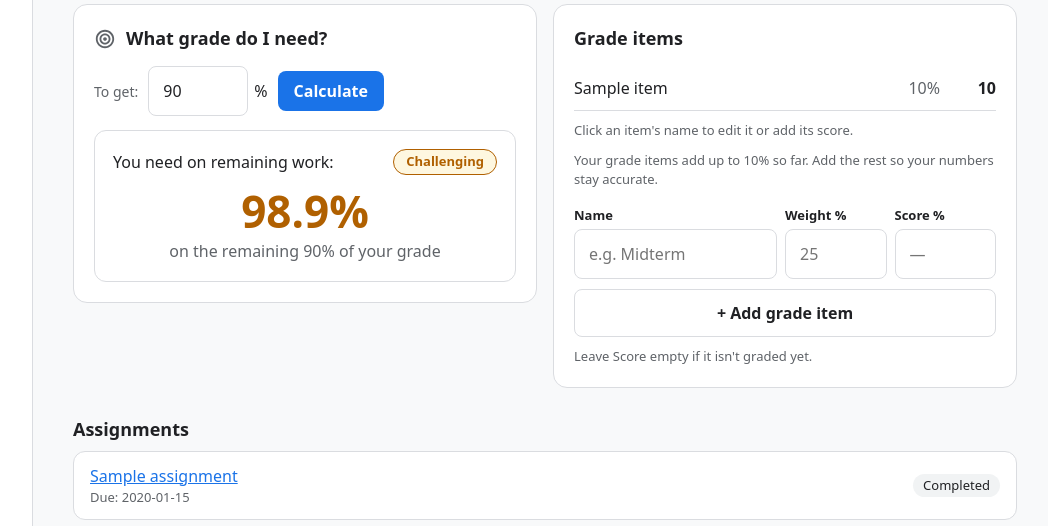
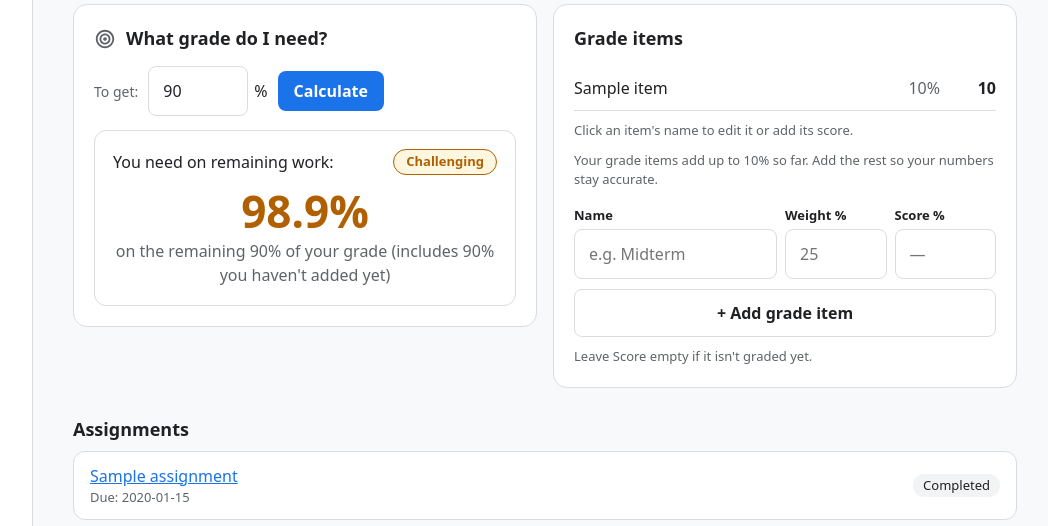
Before and after one commit to BhavyaSura/Smart-Student-Assignment-Planner, a Flask app: page /courses/1 in a window 1280 px wide. Shown: the part 742-1268 px from the top of the page, without its empty margins (223-1271 px from the left). Run offline with Flask 3, Linux system fonts and the light colour scheme; the visitor is signed in with stand-in values (Sample User, id 1); tables that the repository leaves empty hold one stand-in row (values such as "Sample post"); some libraries are stand-ins or nearby versions.

Commit message:
Add files via upload

```diff
--- a/templates/courses/grades_section.html
+++ b/templates/courses/grades_section.html
@@ -130,6 +130,9 @@
                         {% else %}
                             on the remaining {{ needed.remaining_weight|pct }}% of your grade
                         {% endif %}
+                        {% if needed.not_added_weight > 0 %}
+                            (includes {{ needed.not_added_weight|pct }}% you haven't added yet)
+                        {% endif %}
                     </p>
                 {% endif %}
             </div>
```
